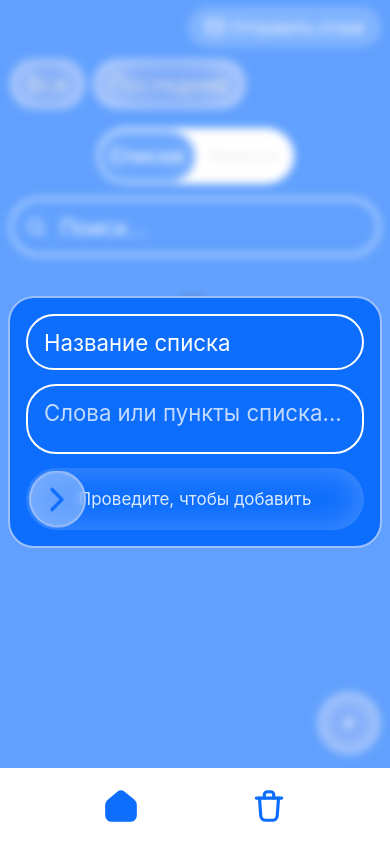
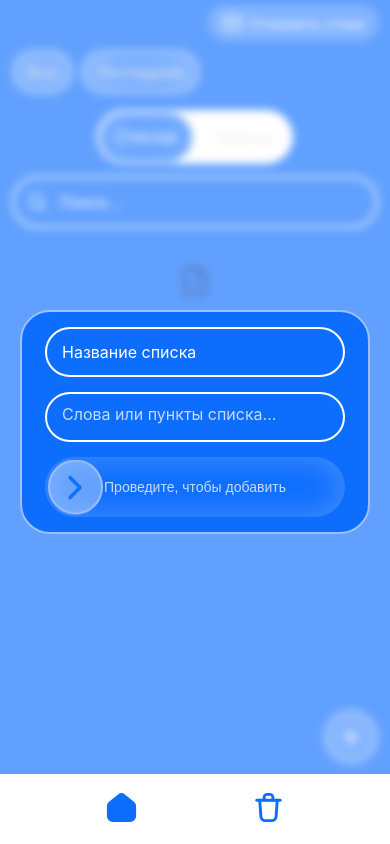
Before and after one commit to galiydmitri-hash/Note-app, a plain HTML site: page index.html in a window 390 px wide. Both pictures are taken after a click on the button 349 px from the left and 723 px from the top of the page. Drawn offline with Linux system fonts and the light colour scheme.

Commit message:
Fixed style

```diff
--- a/JS/noteEngin.js
+++ b/JS/noteEngin.js
@@ -237,7 +237,7 @@ function createNoteElement(object, { isDeleted = false } = {}) {
     const moreBtn = document.createElement('button');
     moreBtn.type = 'button';
     moreBtn.className = 'more-btn';
-    moreBtn.textContent = '...';
+    moreBtn.innerHTML = '<svg xmlns="http://www.w3.org/2000/svg" width="24" height="24" viewBox="0 0 24 24" fill="none" stroke="currentColor" stroke-width="2" stroke-linecap="round" stroke-linejoin="round" class="lucide lucide-ellipsis-vertical preview-icon"><circle cx="12" cy="12" r="1"/><circle cx="12" cy="5" r="1"/><circle cx="12" cy="19" r="1"/></svg>';
 
     const statusText = object.isEdited ? 'Заметка изменена' : 'Заметка создана';
     time.textContent = `${statusText} ${object.time.currentDate} в ${object.time.currentTime}`;
--- a/style.css
+++ b/style.css
@@ -1,30 +1,15 @@
 :root {
     --main-bg: #0d6efd;
-    --bg-card: #ffffff;
+    --bg-card: white;
     --line: rgb(243, 243, 243);
 
-    --main-text: #000000;
+    --main-text: black;
     --text-secondary: rgb(223, 223, 223);
 
     --btn-bg: radial-gradient(145.16% 145.16% at 50% 50%, #0c61f5 0%, #1466f5 14.29%, #377df7 30%, #fafcff 100%);
     --btn-border: 2px solid #9dbffb;
 
     --font-family: 'Inter', sans-serif;
-
-    --header-h: 54px;
-    --menu-h: 76px;
-    --page-px: 12px;
-    --stack-gap: 14px;
-
-    --fs-note-title: 26px;
-    --fs-note-text: 21px;
-    --fs-list-item: 21px;
-    --fs-input: 21px;
-    --fs-filter: 21px;
-    --fs-bin-title: 32px;
-    --fs-btn-action: 21px;
-    --fs-empty: 26px;
-    --fs-time: 16px;
 }
 
 *,
@@ -54,28 +39,27 @@ body::-webkit-scrollbar {
     display: none;
 }
 
-/* Верхняя панель */
 header {
-    height: var(--header-h);
+    height: 50px;
     width: 100%;
     flex-shrink: 0;
     display: flex;
     align-items: center;
     justify-content: flex-end;
-    padding: 0 var(--page-px);
+    padding: 0 15px;
 }
 
 .mail-btn {
     display: inline-flex;
     align-items: center;
     gap: 6px;
-    padding: 8px 15px;
+    padding: 6px 12px;
     border-radius: 50px;
     background: rgba(255, 255, 255, 0.2);
     border: 1px solid rgba(255, 255, 255, 0.45);
     color: white;
     text-decoration: none;
-    font-size: 16px;
+    font-size: 14px;
     transition: 0.2s;
 }
 
@@ -83,16 +67,14 @@ header {
     background: rgba(255, 255, 255, 0.3);
 }
 
-/* Основной контейнер */
 main {
     display: flex;
     align-items: center;
     justify-content: center;
     flex-direction: column;
-    gap: var(--stack-gap);
-    height: calc(100% - var(--header-h));
+    gap: 15px;
+    height: calc(100% - 50px);
     width: 100%;
-    min-height: 0;
 }
 
 .home-container,
@@ -101,15 +83,14 @@ main {
     opacity: 1;
     pointer-events: auto;
     height: 100%;
-    min-height: 0;
     width: 100%;
     display: flex;
     align-items: center;
     justify-content: flex-start;
     flex-direction: column;
-    gap: var(--stack-gap);
-    transition: 0.2s;
-    padding-bottom: calc(var(--menu-h) + 20px + env(safe-area-inset-bottom, 0px));
+    gap: 15px;
+    transition: 0.20s;
+    padding-bottom: calc(85px + env(safe-area-inset-bottom, 0px));
     scrollbar-width: none;
 }
 
@@ -125,10 +106,9 @@ main {
     display: none;
 }
 
-/* Базовые кнопки */
 button {
     border: var(--btn-border);
-    background: var(--btn-bg);
+    background-color: var(--btn-bg);
     color: var(--text-secondary);
     box-shadow: 0 0 39px 5px #ffffff59 inset;
     border-radius: 50px;
@@ -138,86 +118,42 @@ button {
     -webkit-tap-highlight-color: transparent;
 }
 
-/* Фильтры и переключатель формата */
 .filter-container {
-    min-height: 60px;
-    height: auto;
+    height: 60px;
     width: 100%;
     display: flex;
     align-items: center;
     justify-content: flex-start;
-    flex-wrap: wrap;
     gap: 10px;
-    padding: 0 var(--page-px);
+    padding: 0 15px;
     flex-shrink: 0;
 }
 
 .filter {
-    min-height: 52px;
-    height: auto;
+    height: 50px;
     width: auto;
-    padding: 9px 18px;
-    font-size: var(--fs-filter);
-    line-height: 1.15;
-    display: inline-flex;
+    padding: 0 15px;
+    font-size: 20px;
+}
+
+.open-btn {
+    height: 60px;
+    width: 60px;
+    display: flex;
     align-items: center;
     justify-content: center;
+    position: fixed;
+    bottom: calc(85px + env(safe-area-inset-bottom, 0px));
+    right: 15px;
+    color: white;
+    z-index: 2;
 }
 
-.format-container {
-    --pad: 2.5px;
-    --seg-w: 102px;
-    position: relative;
-    height: 58px;
-    width: calc(var(--seg-w) * 2 + var(--pad) * 2);
-    flex-shrink: 0;
-    display: flex;
-    align-items: center;
-    justify-content: space-between;
-    padding: var(--pad);
-    background-color: white;
-    border-radius: 60px;
-}
-
-.layout {
-    position: absolute;
-    top: var(--pad);
-    left: var(--pad);
-    height: calc(100% - var(--pad) * 2);
-    width: var(--seg-w);
-    z-index: 1;
-    border-radius: 60px;
-    background-color: var(--main-bg);
-    box-shadow: 0 0 30px 5px #ffffff33 inset;
-    transition: 0.25s;
-}
-
-.format {
-    height: 100%;
-    width: var(--seg-w);
-    background-color: transparent;
-    background-image: none;
-    box-shadow: none;
-    border: none;
-    color: var(--text-secondary);
-    font-size: 17px;
-    border-radius: 0;
-    z-index: 2;
-    transition: 0.15s;
-}
-
-.format.is-active {
-    font-size: var(--fs-filter);
-    font-weight: 500;
-    color: white;
-}
-
-/* Поиск */
 .search-wrapper {
     position: relative;
     height: 60px;
     width: 450px;
-    max-width: calc(100% - var(--page-px) * 2);
+    max-width: calc(100% - 30px);
     flex-shrink: 0;
     display: flex;
     align-items: center;
@@ -225,10 +161,9 @@ button {
 
 .icon-search {
     position: absolute;
-    left: 16px;
+    left: 15px;
     color: white;
     pointer-events: none;
-    flex-shrink: 0;
 }
 
 input,
@@ -238,9 +173,8 @@ input,
     font-family: var(--font-family);
     border-radius: 30px;
     color: white;
-    padding: 0 16px;
-    font-size: var(--fs-input);
-    line-height: 1.35;
+    padding: 0 15px;
+    font-size: 20px;
     font-weight: 400;
     outline: none;
     transition: 0.2s;
@@ -259,24 +193,30 @@ input::placeholder {
 .search {
     height: 100%;
     width: 100%;
-    padding-left: 48px;
+    padding-left: 45px;
 }
 
-/* Плавающая кнопка создания */
-.open-btn {
-    height: 64px;
-    width: 64px;
-    display: flex;
-    align-items: center;
-    justify-content: center;
-    position: fixed;
-    bottom: calc(var(--menu-h) + 16px + env(safe-area-inset-bottom, 0px));
-    right: var(--page-px);
-    color: white;
-    z-index: 2;
+.title-input,
+.content-input {
+    height: 50px;
+    width: 300px;
+    max-width: 100%;
 }
 
-/* Модальное окно ввода */
+.content-input {
+    padding: 10px 15px;
+    height: auto;
+    min-height: 50px;
+    max-height: 40dvh;
+    overflow-y: auto;
+    word-break: break-word;
+}
+
+.content-input:empty::before {
+    content: attr(data-placeholder);
+    color: rgba(255, 255, 255, 0.75);
+}
+
 .input-container {
     visibility: hidden;
     opacity: 0;
@@ -286,19 +226,19 @@ input::placeholder {
     left: 50%;
     transform: translate(-50%, -50%);
     height: auto;
-    max-height: calc(100dvh - 24px - env(safe-area-inset-bottom, 0px));
+    max-height: calc(100dvh - 30px);
     overflow-y: auto;
-    padding: 18px;
+    padding: 15px;
     border-radius: 30px;
-    width: 390px;
-    max-width: calc(100vw - 16px);
+    width: 350px;
+    max-width: calc(100vw - 20px);
     background-color: var(--main-bg);
     border: var(--btn-border);
     display: flex;
     align-items: center;
-    justify-content: flex-start;
+    justify-content: center;
     flex-direction: column;
-    gap: 14px;
+    gap: 15px;
     z-index: 3;
     transition: 0.25s;
 }
@@ -307,32 +247,6 @@ input::placeholder {
     visibility: visible;
     opacity: 1;
     pointer-events: auto;
-}
-
-.title-input,
-.content-input {
-    min-height: 56px;
-    width: 100%;
-    max-width: 100%;
-}
-
-.title-input {
-    height: 56px;
-}
-
-.content-input {
-    padding: 12px 16px;
-    height: auto;
-    min-height: 70px;
-    max-height: 36dvh;
-    overflow-y: auto;
-    overflow-wrap: anywhere;
-    word-break: break-word;
-}
-
-.content-input:empty::before {
-    content: attr(data-placeholder);
-    color: rgba(255, 255, 255, 0.75);
 }
 
 .bg {
@@ -355,27 +269,26 @@ input::placeholder {
     pointer-events: auto;
 }
 
-/* Слайдер подтверждения */
 .slider {
     position: relative;
-    height: 62px;
-    width: 100%;
-    max-width: 340px;
+    height: 60px;
+    width: 300px;
+    max-width: 100%;
     flex-shrink: 0;
     display: flex;
     align-items: center;
     justify-content: center;
     background-color: var(--main-bg);
     box-shadow: 0 0 30px 5px #ffffff33 inset;
-    border-radius: 32px;
+    border-radius: 30px;
     overflow: hidden;
 }
 
 .text-slider {
     margin: 0;
-    color: rgba(255, 255, 255, 0.85);
-    font-family: var(--font-family);
-    font-size: 17px;
+    color: rgba(255, 255, 255, 0.75);
+    font-family: sans-serif;
+    font-size: 14px;
     user-select: none;
     pointer-events: none;
     z-index: 1;
@@ -386,8 +299,8 @@ input::placeholder {
     position: absolute;
     top: 50%;
     left: 2.5px;
-    height: 57px;
-    width: 57px;
+    height: 55px;
+    width: 55px;
     transform: translateY(-50%);
     background-color: rgba(255, 255, 255, 0.35);
     backdrop-filter: blur(4px);
@@ -400,13 +313,9 @@ input::placeholder {
 }
 
 .slider-circle.is-dragging {
-    height: 54px;
-    width: 60px;
+    height: 52.5px;
+    width: 57.5px;
     transition: height 0.1s, width 0.1s;
-}
-
-.slider-circle:active {
-    cursor: grabbing;
 }
 
 .icon-arrow,
@@ -428,48 +337,46 @@ input::placeholder {
     opacity: 0;
 }
 
-/* Корзина */
+.slider-circle:active {
+    cursor: grabbing;
+}
+
 .bin-header {
     height: auto;
     width: 100%;
-    padding: 0 var(--page-px);
+    padding: 0 10px;
     display: flex;
     align-items: center;
     justify-content: flex-start;
-    gap: 10px;
+    gap: 8px;
     color: white;
     flex-shrink: 0;
 }
 
 .bin-title {
-    font-size: var(--fs-bin-title);
-    line-height: 1.2;
+    font-size: 30px;
     color: white;
 }
 
 .icon-bin-title {
-    height: 42px;
-    width: 42px;
-    flex-shrink: 0;
+    height: 40px;
+    width: 40px;
 }
 
-/* Нижняя панель действий */
 .more-bar {
     position: fixed;
-    bottom: calc(var(--menu-h) + env(safe-area-inset-bottom, 0px));
+    bottom: calc(65px + env(safe-area-inset-bottom, 0px));
     left: 50%;
-    min-height: 96px;
-    height: auto;
+    height: 100px;
     display: flex;
     align-items: center;
     border: 1px solid rgb(218, 218, 218);
     justify-content: center;
     flex-direction: column;
-    width: 450px;
-    max-width: calc(100% - 16px);
-    transform: translateX(-50%) translateY(calc(100% + 20px));
+    width: 101%;
+    transform: translateX(-50%) translateY(100%);
     gap: 10px;
-    padding: 12px 14px;
+    padding: 8px 14px;
     border-radius: 30px 30px 0 0;
     background-color: var(--bg-card);
     z-index: 2;
@@ -481,15 +388,12 @@ input::placeholder {
 }
 
 .delete-btn {
-    min-height: 58px;
-    height: auto;
+    height: 60px;
     width: 100%;
-    padding: 10px 16px;
     border: none;
     border-radius: 20px;
     box-shadow: none;
-    font-size: var(--fs-btn-action);
-    line-height: 1.25;
+    font-size: 20px;
     color: rgb(255, 86, 86);
     background-color: rgb(254, 160, 160);
     transition: 0.2s;
@@ -500,12 +404,11 @@ input::placeholder {
     background-color: rgb(255, 127, 127);
 }
 
-/* Нижнее меню */
 .menu {
     position: fixed;
     bottom: 0;
     left: 0;
-    height: calc(var(--menu-h) + env(safe-area-inset-bottom, 0px));
+    height: calc(70px + env(safe-area-inset-bottom, 0px));
     padding-bottom: env(safe-area-inset-bottom, 0px);
     width: 100%;
     background-color: white;
@@ -517,23 +420,20 @@ input::placeholder {
 
 .icon-home,
 .icon-bin {
-    height: 38px;
-    width: 38px;
+    height: 35px;
+    width: 35px;
     transition: 0.25s;
 }
 
 .home-btn,
 .bin-btn {
-    height: 56px;
-    width: 56px;
-    background: transparent;
+    height: 50px;
+    width: 50px;
+    background-color: transparent;
     border: none;
     outline: none;
     box-shadow: none;
     color: var(--main-bg);
-    display: inline-flex;
-    align-items: center;
-    justify-content: center;
 }
 
 .home-btn:hover,
@@ -546,7 +446,6 @@ input::placeholder {
     fill: var(--main-bg);
 }
 
-/* Списки и карточки заметок */
 .list,
 .deleted-list {
     flex: 1;
@@ -557,7 +456,7 @@ input::placeholder {
     align-items: center;
     justify-content: flex-start;
     flex-direction: column;
-    gap: var(--stack-gap);
+    gap: 15px;
     overflow-y: auto;
     overflow-x: hidden;
     -webkit-overflow-scrolling: touch;
@@ -574,49 +473,42 @@ input::placeholder {
     flex-shrink: 0;
     height: auto;
     width: 450px;
-    max-width: calc(100% - var(--page-px) * 2);
-    min-width: 0;
-    padding: 18px;
+    max-width: calc(100% - 30px);
+    padding: 15px;
     background-color: white;
     border-radius: 30px;
     display: flex;
     align-items: flex-start;
     justify-content: center;
     flex-direction: column;
-    gap: 12px;
+    gap: 10px;
 }
 
 .note-title {
-    font-size: var(--fs-note-title);
-    line-height: 1.28;
-    font-weight: 600;
+    font-size: 25px;
     flex-shrink: 0;
-    max-width: 100%;
-    padding-right: 46px;
-    overflow-wrap: anywhere;
+    padding-right: 36px;
     word-break: break-word;
 }
 
 .text {
-    font-size: var(--fs-note-text);
-    line-height: 1.5;
-    max-width: 100%;
+    font-size: 18px;
+    line-height: 1.45;
     color: var(--main-text);
-    overflow-wrap: anywhere;
     word-break: break-word;
 }
 
 .more-btn {
     position: absolute;
-    top: 16px;
-    right: 16px;
-    height: 38px;
-    width: 38px;
-    background: var(--line);
+    top: 15px;
+    right: 15px;
+    height: 32px;
+    width: 32px;
+    background: none;
     border: none;
     box-shadow: none;
     color: var(--main-text);
-    font-size: 17px;
+    font-size: 15px;
     display: flex;
     align-items: center;
     justify-content: center;
@@ -638,29 +530,23 @@ input::placeholder {
 
 .words-list {
     width: 100%;
-    max-width: 100%;
-    font-size: var(--fs-list-item);
-    line-height: 1.48;
-    padding-left: 28px;
+    font-size: 20px;
+    padding-left: 35px;
     display: flex;
     align-items: flex-start;
     justify-content: center;
     flex-direction: column;
     gap: 10px;
-    overflow-wrap: anywhere;
     word-break: break-word;
 }
 
 .recover-btn {
-    min-height: 54px;
-    height: auto;
+    height: 50px;
     width: 100%;
-    padding: 10px 16px;
     border: none;
     border-radius: 15px;
     background-color: #9dbffb;
-    font-size: var(--fs-btn-action);
-    line-height: 1.25;
+    font-size: 20px;
     color: #0c61f5;
     box-shadow: none;
     flex-shrink: 0;
@@ -673,8 +559,7 @@ input::placeholder {
 }
 
 .time {
-    font-size: var(--fs-time);
-    line-height: 1.3;
+    font-size: 15px;
     color: var(--text-secondary);
 }
 
@@ -684,7 +569,7 @@ input::placeholder {
     justify-content: center;
     flex-direction: column;
     gap: 10px;
-    padding: 25px 16px;
+    padding: 25px 15px;
     text-align: center;
 }
 
@@ -693,71 +578,158 @@ input::placeholder {
 }
 
 .empty-text {
-    font-size: var(--fs-empty);
-    line-height: 1.3;
+    font-size: 25px;
     color: #003494;
 }
 
-/* Увеличенный мобильный масштаб */
-@media (max-width: 600px) {
-    :root {
-        --header-h: 54px;
-        --menu-h: 76px;
-        --page-px: 10px;
-        --stack-gap: 14px;
+.format-container {
+    position: relative;
+    height: 60px;
+    width: 210px;
+    flex-shrink: 0;
+    display: flex;
+    align-items: center;
+    padding: 2.5px;
+    justify-content: space-between;
+    background-color: white;
+    border-radius: 60px;
+}
 
-        --fs-note-title: clamp(26px, 7.2vw, 32px);
-        --fs-note-text: clamp(22px, 6vw, 26px);
-        --fs-list-item: clamp(22px, 6vw, 26px);
-        --fs-input: clamp(21px, 5.7vw, 24px);
-        --fs-filter: clamp(20px, 5.5vw, 24px);
-        --fs-bin-title: clamp(28px, 7.8vw, 34px);
-        --fs-btn-action: clamp(21px, 5.7vw, 24px);
-        --fs-empty: clamp(24px, 6.6vw, 29px);
-        --fs-time: clamp(15px, 4.1vw, 18px);
+.layout {
+    position: absolute;
+    top: 2.5px;
+    left: 2.5px;
+    height: 55px;
+    width: 100px;
+    z-index: 1;
+    border-radius: 60px;
+    background-color: var(--main-bg);
+    box-shadow: 0 0 30px 5px #ffffff33 inset;
+    transition: 0.25s;
+}
+
+.format {
+    height: 60px;
+    width: 100px;
+    background-color: transparent;
+    box-shadow: none;
+    border: none;
+    color: var(--text-secondary);
+    font-size: 15px;
+    border-radius: 0;
+    z-index: 2;
+    transition: 0.15s;
+}
+
+.format.is-active {
+    font-size: 20px;
+    color: white;
+}
+
+@media (max-width: 480px) {
+    header {
+        height: 46px;
+        padding: 0 12px;
+    }
+
+    main {
+        height: calc(100% - 46px);
+        gap: 12px;
+    }
+
+    .home-container,
+    .bin-container {
+        gap: 12px;
     }
 
     .filter-container {
+        height: 52px;
+        padding: 0 12px;
         gap: 8px;
     }
 
     .filter {
-        min-height: 50px;
-        padding: 9px 16px;
+        height: 44px;
+        padding: 0 14px;
+        font-size: 16px;
     }
 
     .format-container {
-        --seg-w: 96px;
-        height: 56px;
+        height: 54px;
+        width: 196px;
+    }
+
+    .layout {
+        height: 49px;
+        width: 92px;
+    }
+
+    .format {
+        height: 54px;
+        width: 92px;
+        font-size: 14px;
     }
 
     .format.is-active {
+        font-size: 17px;
+    }
+
+    .search-wrapper {
+        height: 52px;
+        max-width: calc(100% - 24px);
+    }
+
+    .open-btn {
+        height: 54px;
+        width: 54px;
+        bottom: calc(80px + env(safe-area-inset-bottom, 0px));
+        right: 12px;
+    }
+
+    input,
+    .content-input {
+        font-size: 16px;
+    }
+
+    .note {
+        width: calc(100% - 24px);
+        max-width: calc(100% - 24px);
+        padding: 14px;
+        border-radius: 24px;
+    }
+
+    .bin-title {
         font-size: 20px;
     }
 
-    .search-wrapper {
-        height: 58px;
+    .note-title {
+        font-size: 20px;
     }
 
-    .open-btn {
-        height: 62px;
-        width: 62px;
-        bottom: calc(var(--menu-h) + 14px + env(safe-area-inset-bottom, 0px));
-    }
-
-    .note {
-        padding: 16px;
-        border-radius: 26px;
-        gap: 12px;
+    .text {
+        font-size: 16px;
     }
 
     .words-list {
-        padding-left: 26px;
+        font-size: 16px;
+        padding-left: 24px;
     }
 
-    .input-container {
-        width: calc(100vw - 16px);
-        padding: 16px;
-        border-radius: 26px;
+    .recover-btn {
+        height: 44px;
+        font-size: 16px;
+    }
+
+    .delete-btn {
+        height: 52px;
+        font-size: 17px;
+    }
+
+    .time {
+        font-size: 13px;
+    }
+
+    .empty-text {
+        font-size: 19px;
     }
 }
```
